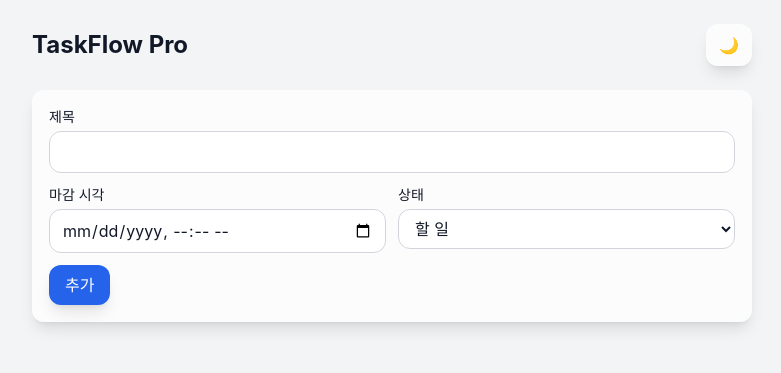
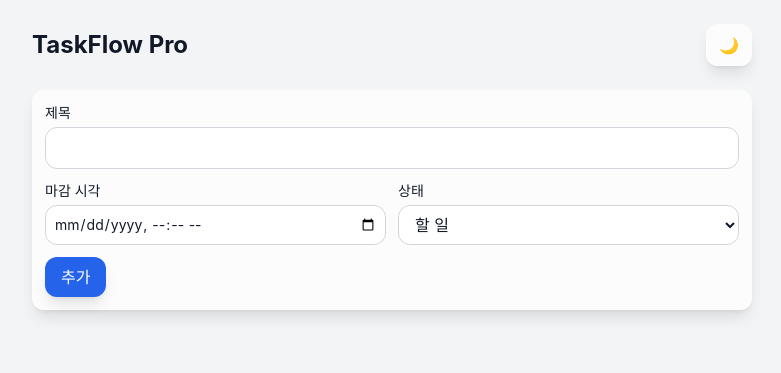
Before and after one commit to ajpai8001/taskflow-pro, a plain HTML site: page frontend/index.html in a window 1280 px wide. Shown: the whole page, without its empty margins (248-1029 px from the left). Drawn offline with nearby package versions, Linux system fonts and the light colour scheme; no server answers.

Commit message:
fix: 360px 화면 여백 축소 시도 (마감 시각 입력 필드 폭 이슈 잔존)

```diff
--- a/frontend/index.html
+++ b/frontend/index.html
@@ -14,7 +14,7 @@
   </style>
 </head>
 <body class="bg-gray-100 dark:bg-gray-900 text-gray-900 dark:text-gray-100 transition-colors">
-  <div id="app" class="max-w-3xl mx-auto p-4 sm:p-6">
+  <div id="app" class="max-w-3xl mx-auto p-3 sm:p-6">
     <header class="flex items-center justify-between mb-6">
       <h1 class="text-xl sm:text-2xl font-bold">TaskFlow Pro</h1>
       <button
@@ -28,7 +28,7 @@
 
     <form
       id="task-form"
-      class="rounded-xl bg-white/70 dark:bg-gray-800/70 backdrop-blur-md shadow-lg border border-white/30 dark:border-gray-700/50 p-4 mb-6 space-y-3"
+      class="rounded-xl bg-white/70 dark:bg-gray-800/70 backdrop-blur-md shadow-lg border border-white/30 dark:border-gray-700/50 p-3 mb-6 space-y-3"
     >
       <div>
         <label class="block text-sm mb-1" for="task-title">제목</label>
@@ -48,7 +48,7 @@
             id="task-due-at"
             name="due_at"
             type="datetime-local"
-            class="w-full rounded-xl px-3 py-2 bg-white/80 dark:bg-gray-900/60 border border-gray-300 dark:border-gray-600"
+            class="w-full min-w-0 rounded-xl px-2 py-2 text-sm bg-white/80 dark:bg-gray-900/60 border border-gray-300 dark:border-gray-600"
           />
         </div>
         <div class="flex-1">
@@ -106,7 +106,7 @@
           <input
             id="edit-due-at"
             type="datetime-local"
-            class="w-full rounded-xl px-3 py-2 bg-white/80 dark:bg-gray-900/60 border border-gray-300 dark:border-gray-600"
+            class="w-full min-w-0 rounded-xl px-2 py-2 text-sm bg-white/80 dark:bg-gray-900/60 border border-gray-300 dark:border-gray-600"
           />
         </div>
         <div class="flex-1">
```
